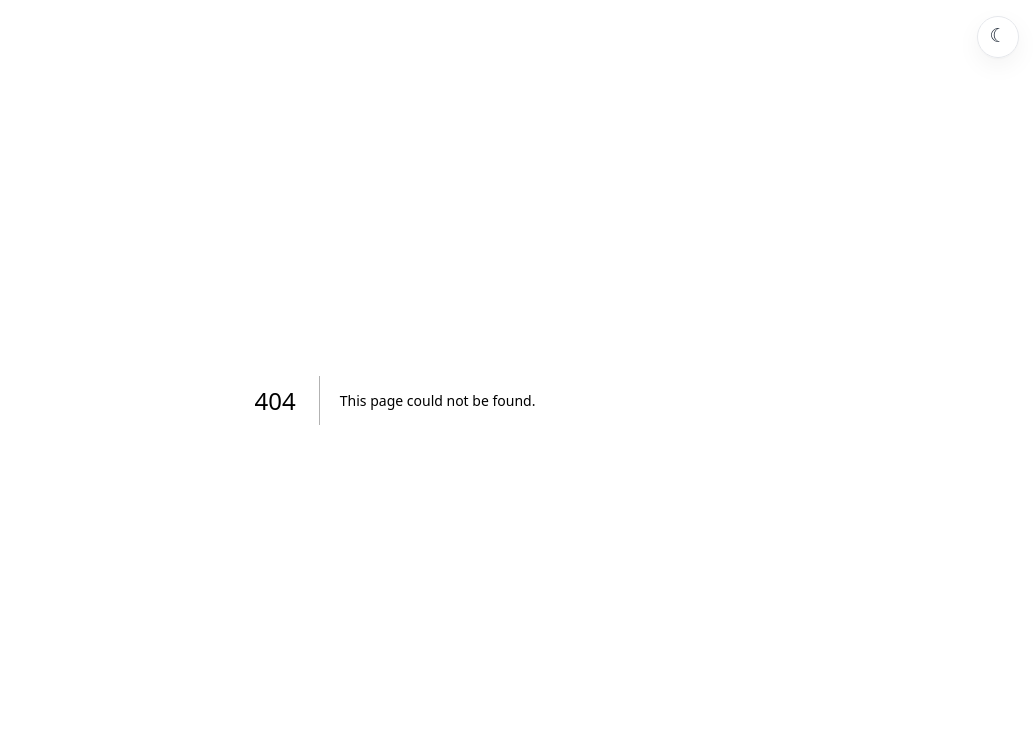
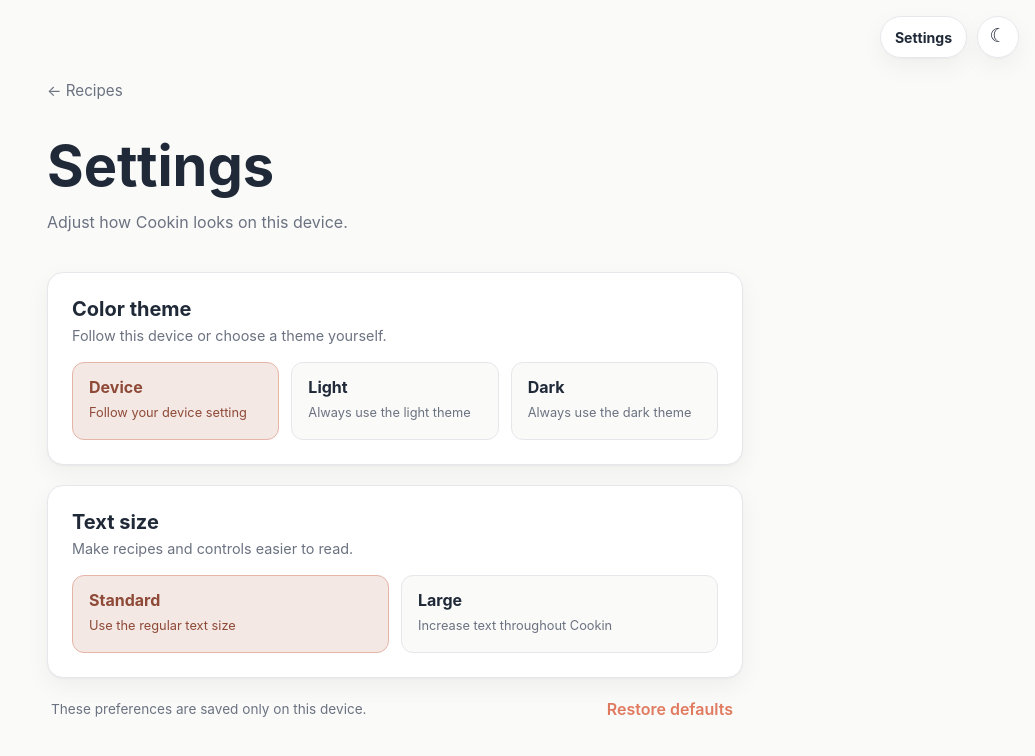
Before and after one commit to janezhang10/cookin, a Next.js app: page /settings in a window 1280 px wide. Before the commit this address had no page. Shown: the top 756 px of the page, without its empty margins (245-1280 px from the left). Built offline with nearby package versions, Linux system fonts and the light colour scheme.

Commit message:
add: settings

```diff
--- a/app/globals.css
+++ b/app/globals.css
@@ -139,32 +139,57 @@ html {
   color: var(--text);
 }
 
+:root[data-text-size="large"] {
+  font-size: 112.5%;
+}
+
 body {
   min-height: 100vh;
   margin: 0;
   background: var(--background);
 }
 
-.theme-toggle {
+.site-controls {
   position: fixed;
   z-index: 900;
   top: 1rem;
   right: 1rem;
+  display: flex;
+  align-items: center;
+  gap: 0.6rem;
+}
+
+.settings-shortcut,
+.theme-toggle {
+  border: 1px solid var(--border);
+  background: color-mix(in srgb, var(--surface) 92%, transparent);
+  color: var(--text);
+  box-shadow: var(--shadow);
+  backdrop-filter: blur(8px);
+}
+
+.settings-shortcut {
+  display: inline-flex;
+  align-items: center;
+  min-height: 42px;
+  padding: 0 0.9rem;
+  border-radius: 999px;
+  font-size: 0.88rem;
+  font-weight: 650;
+}
+
+.theme-toggle {
   display: grid;
   place-items: center;
   width: 42px;
   height: 42px;
   padding: 0;
-  border: 1px solid var(--border);
   border-radius: 50%;
-  background: color-mix(in srgb, var(--surface) 92%, transparent);
-  color: var(--text);
-  box-shadow: var(--shadow);
-  backdrop-filter: blur(8px);
   cursor: pointer;
   font: inherit;
 }
 
+.settings-shortcut:hover,
 .theme-toggle:hover {
   border-color: var(--accent-border);
   color: var(--accent-hover);
@@ -189,6 +214,7 @@ body {
   display: none;
 }
 
+.settings-shortcut:focus-visible,
 .theme-toggle:focus-visible {
   outline: 3px solid color-mix(in srgb, var(--accent) 24%, transparent);
   outline-offset: 3px;
@@ -573,6 +599,106 @@ a {
 .page-header p {
   margin: 0.75rem 0 0;
   color: var(--muted);
+}
+
+.settings-page {
+  max-width: 760px;
+}
+
+.settings-sections {
+  display: grid;
+  gap: 1.25rem;
+}
+
+.settings-section {
+  padding: 1.5rem;
+  border: 1px solid var(--border);
+  border-radius: var(--radius);
+  background: var(--surface);
+  box-shadow: var(--shadow);
+}
+
+.settings-section-heading {
+  margin-bottom: 1.1rem;
+}
+
+.settings-section-heading h2 {
+  margin: 0;
+  font-size: 1.25rem;
+}
+
+.settings-section-heading p {
+  margin: 0.4rem 0 0;
+  color: var(--muted);
+  font-size: 0.9rem;
+}
+
+.settings-options {
+  display: grid;
+  grid-template-columns: repeat(auto-fit, minmax(170px, 1fr));
+  gap: 0.75rem;
+}
+
+.settings-option {
+  display: grid;
+  gap: 0.25rem;
+  min-height: 78px;
+  padding: 0.9rem 1rem;
+  border: 1px solid var(--border);
+  border-radius: 12px;
+  background: var(--background);
+  color: var(--text);
+  cursor: pointer;
+  font: inherit;
+  text-align: left;
+}
+
+.settings-option:hover {
+  border-color: var(--accent-border);
+  background: var(--surface-hover);
+}
+
+.settings-option[aria-pressed="true"] {
+  border-color: var(--accent-soft-border);
+  background: var(--accent-soft);
+  color: var(--accent-soft-text);
+}
+
+.settings-option:focus-visible {
+  outline: 3px solid color-mix(in srgb, var(--accent) 22%, transparent);
+  outline-offset: 2px;
+}
+
+.settings-option span {
+  font-weight: 700;
+}
+
+.settings-option small {
+  color: var(--muted);
+  font-size: 0.8rem;
+  line-height: 1.35;
+}
+
+.settings-option[aria-pressed="true"] small {
+  color: inherit;
+}
+
+.settings-footer {
+  display: flex;
+  align-items: center;
+  justify-content: space-between;
+  gap: 1rem;
+  padding: 0 0.25rem;
+}
+
+.settings-footer p {
+  margin: 0;
+  color: var(--muted);
+  font-size: 0.85rem;
+}
+
+.settings-footer .text-button {
+  white-space: nowrap;
 }
 
 .recipe-title-row {
@@ -1586,7 +1712,7 @@ a {
 }
 
 @media (max-width: 640px) {
-  .theme-toggle {
+  .site-controls {
     top: 0.75rem;
     right: 0.75rem;
   }
@@ -1596,6 +1722,11 @@ a {
   }
 
   .section-heading {
+    align-items: start;
+    flex-direction: column;
+  }
+
+  .settings-footer {
     align-items: start;
     flex-direction: column;
   }
--- a/app/layout.tsx
+++ b/app/layout.tsx
@@ -1,4 +1,6 @@
 import "./globals.css";
+
+import Link from "next/link";
 
 import { ThemeToggle } from "./theme-toggle";
 
@@ -7,6 +9,11 @@ const themeScript = `
     const theme = localStorage.getItem("cookin-theme");
     if (theme === "light" || theme === "dark") {
       document.documentElement.dataset.theme = theme;
+    }
+
+    const textSize = localStorage.getItem("cookin-text-size");
+    if (textSize === "large") {
+      document.documentElement.dataset.textSize = textSize;
     }
   } catch {}
 `;
@@ -22,7 +29,12 @@ export default function RootLayout({
         <script dangerouslySetInnerHTML={{ __html: themeScript }} />
       </head>
       <body>
-        <ThemeToggle />
+        <nav className="site-controls" aria-label="Display controls">
+          <Link href="/settings" className="settings-shortcut">
+            Settings
+          </Link>
+          <ThemeToggle />
+        </nav>
         {children}
       </body>
     </html>
--- /dev/null
+++ b/app/settings/page.tsx
@@ -0,0 +1,20 @@
+import Link from "next/link";
+
+import { SettingsControls } from "./settings-controls";
+
+export default function SettingsPage() {
+  return (
+    <main className="container form-page settings-page">
+      <Link href="/" className="back-link">
+        &larr; Recipes
+      </Link>
+
+      <header className="page-header">
+        <h1>Settings</h1>
+        <p>Adjust how Cookin looks on this device.</p>
+      </header>
+
+      <SettingsControls />
+    </main>
+  );
+}
--- /dev/null
+++ b/app/settings/settings-controls.tsx
@@ -0,0 +1,166 @@
+"use client";
+
+import { useSyncExternalStore } from "react";
+
+type ThemePreference = "system" | "light" | "dark";
+type TextSizePreference = "standard" | "large";
+
+const settingsEvent = "cookin-settings-change";
+
+function subscribe(onStoreChange: () => void) {
+  window.addEventListener(settingsEvent, onStoreChange);
+  window.addEventListener("storage", onStoreChange);
+
+  return () => {
+    window.removeEventListener(settingsEvent, onStoreChange);
+    window.removeEventListener("storage", onStoreChange);
+  };
+}
+
+function getThemePreference(): ThemePreference {
+  try {
+    const savedTheme = localStorage.getItem("cookin-theme");
+
+    if (savedTheme === "light" || savedTheme === "dark") {
+      return savedTheme;
+    }
+  } catch {}
+
+  return "system";
+}
+
+function getTextSizePreference(): TextSizePreference {
+  try {
+    return localStorage.getItem("cookin-text-size") === "large"
+      ? "large"
+      : "standard";
+  } catch {
+    return "standard";
+  }
+}
+
+function setThemePreference(theme: ThemePreference) {
+  if (theme === "system") {
+    delete document.documentElement.dataset.theme;
+
+    try {
+      localStorage.removeItem("cookin-theme");
+    } catch {}
+  } else {
+    document.documentElement.dataset.theme = theme;
+
+    try {
+      localStorage.setItem("cookin-theme", theme);
+    } catch {}
+  }
+
+  window.dispatchEvent(new Event(settingsEvent));
+}
+
+function setTextSizePreference(textSize: TextSizePreference) {
+  if (textSize === "standard") {
+    delete document.documentElement.dataset.textSize;
+
+    try {
+      localStorage.removeItem("cookin-text-size");
+    } catch {}
+  } else {
+    document.documentElement.dataset.textSize = textSize;
+
+    try {
+      localStorage.setItem("cookin-text-size", textSize);
+    } catch {}
+  }
+
+  window.dispatchEvent(new Event(settingsEvent));
+}
+
+export function SettingsControls() {
+  const theme = useSyncExternalStore(
+    subscribe,
+    getThemePreference,
+    () => "system",
+  );
+  const textSize = useSyncExternalStore(
+    subscribe,
+    getTextSizePreference,
+    () => "standard",
+  );
+
+  return (
+    <div className="settings-sections">
+      <section className="settings-section" aria-labelledby="theme-heading">
+        <div className="settings-section-heading">
+          <div>
+            <h2 id="theme-heading">Color theme</h2>
+            <p>Follow this device or choose a theme yourself.</p>
+          </div>
+        </div>
+
+        <div className="settings-options" role="group" aria-label="Color theme">
+          {(
+            [
+              ["system", "Device", "Follow your device setting"],
+              ["light", "Light", "Always use the light theme"],
+              ["dark", "Dark", "Always use the dark theme"],
+            ] as const
+          ).map(([value, label, description]) => (
+            <button
+              key={value}
+              type="button"
+              className="settings-option"
+              aria-pressed={theme === value}
+              onClick={() => setThemePreference(value)}
+            >
+              <span>{label}</span>
+              <small>{description}</small>
+            </button>
+          ))}
+        </div>
+      </section>
+
+      <section className="settings-section" aria-labelledby="text-size-heading">
+        <div className="settings-section-heading">
+          <div>
+            <h2 id="text-size-heading">Text size</h2>
+            <p>Make recipes and controls easier to read.</p>
+          </div>
+        </div>
+
+        <div className="settings-options" role="group" aria-label="Text size">
+          {(
+            [
+              ["standard", "Standard", "Use the regular text size"],
+              ["large", "Large", "Increase text throughout Cookin"],
+            ] as const
+          ).map(([value, label, description]) => (
+            <button
+              key={value}
+              type="button"
+              className="settings-option"
+              aria-pressed={textSize === value}
+              onClick={() => setTextSizePreference(value)}
+            >
+              <span>{label}</span>
+              <small>{description}</small>
+            </button>
+          ))}
+        </div>
+      </section>
+
+      <div className="settings-footer">
+        <p>These preferences are saved only on this device.</p>
+        <button
+          type="button"
+          className="text-button"
+          onClick={() => {
+            setThemePreference("system");
+            setTextSizePreference("standard");
+          }}
+        >
+          Restore defaults
+        </button>
+      </div>
+    </div>
+  );
+}
--- a/app/theme-toggle.tsx
+++ b/app/theme-toggle.tsx
@@ -28,6 +28,8 @@ export function ThemeToggle() {
         try {
           localStorage.setItem("cookin-theme", nextTheme);
         } catch {}
+
+        window.dispatchEvent(new Event("cookin-settings-change"));
       }}
     >
       <span className="theme-icon-for-light" aria-hidden="true">
```
Also changed, not shown: 4 other files (tests, documents, lock files or other folders).
